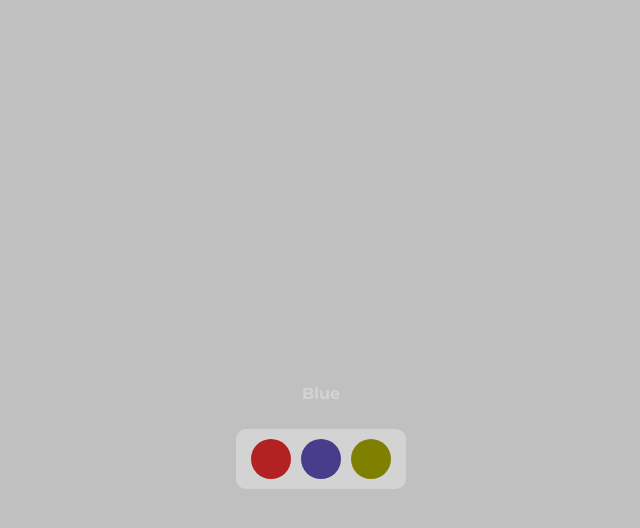
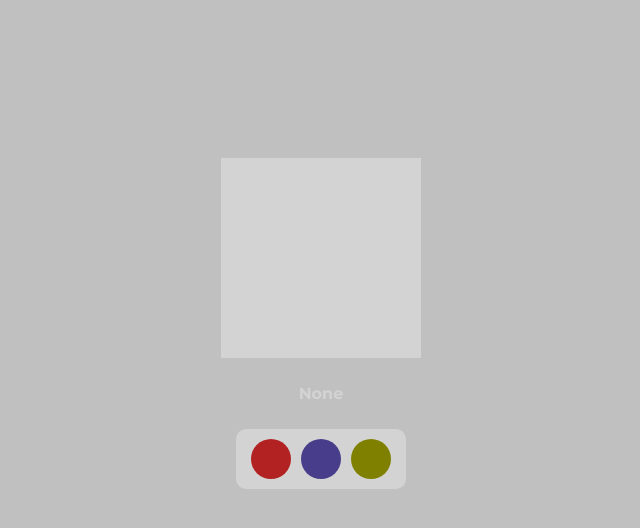
Before and after one commit to AnaCastrillo/easy-JS, a plain HTML site: page 0_Sintaxis_&_explanations/change_color/change_color.html in a window 1280 px wide. Shown: the whole page, without its empty margins (319-959 px from the left). Drawn offline with Linux system fonts and the light colour scheme.

Commit message:
reset change color

```diff
--- a/0_Sintaxis_&_explanations/change_color/change_color.html
+++ b/0_Sintaxis_&_explanations/change_color/change_color.html
@@ -22,7 +22,7 @@
     <button class="select green"></button>
     </div>
     <p class="colorName none">None</p>
-    <div class="block"></div>
+    <div class="block none"></div>
     <script src="./js/main.js"></script>
   </body>
 </html>
--- a/0_Sintaxis_&_explanations/change_color/js/main.js
+++ b/0_Sintaxis_&_explanations/change_color/js/main.js
@@ -43,10 +43,15 @@ colorName.classList.remove("green");
 block.classList.remove("red");
 colorName.classList.remove("red");
 
-block.classList.remove("blue");
-colorName.classList.remove("blue");
+
+
 
 // PERO POR QUÉ
 // por qué no necesito hacer lo mismo para el HTML?
 // Porque el innerHTML no está añadiendo contenido a lo que ya hay, sino SUSTITUYENDO
 // lo que tiene el HTML por defecto, por aquello que estas escribiendo en JS
+
+// "RESET"
+block.classList.remove("blue");
+colorName.classList.remove("blue");
+colorName.innerHTML = "None";
```
